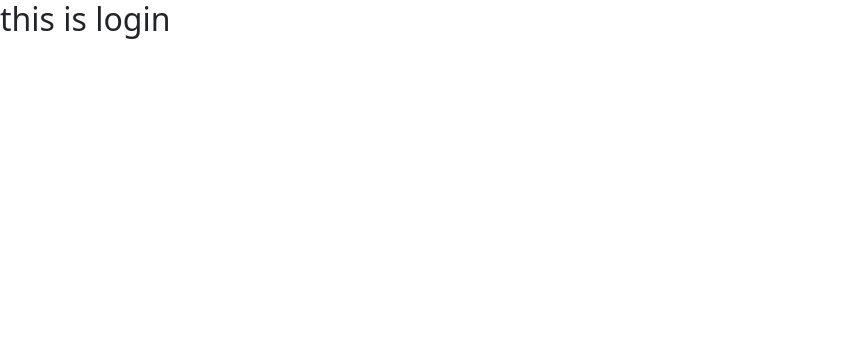
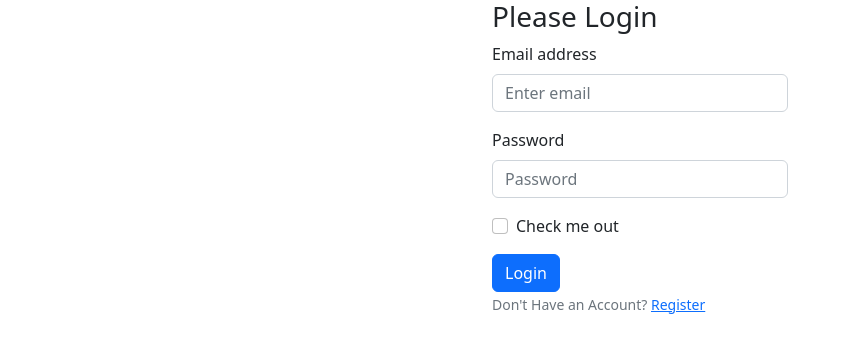
Before and after one commit to JubaYer0307/Master-Chef-Client, a React (Vite) app: page /login in a window 1280 px wide. Shown: the top 352 px of the page, without its empty margins (0-851 px from the left). Built offline with nearby package versions, Linux system fonts and the light colour scheme.

Commit message:
login form

```diff
--- a/src/Pages/Login/Login/Login.jsx
+++ b/src/Pages/Login/Login/Login.jsx
@@ -1,11 +1,48 @@
-import React from 'react';
+import React from "react";
+import { Container } from "react-bootstrap";
+import Button from "react-bootstrap/Button";
+import Form from "react-bootstrap/Form";
+import { Link } from "react-router-dom";
 
 const Login = () => {
-    return (
-        <div>
-            <h2>this is login</h2>
-        </div>
-    );
+  return (
+    <Container className="w-25 mx-auto">
+      <h3>Please Login</h3>
+      <Form>
+        <Form.Group className="mb-3" controlId="formBasicEmail">
+          <Form.Label>Email address</Form.Label>
+          <Form.Control
+            type="email"
+            name="email"
+            placeholder="Enter email"
+            required
+          />
+        </Form.Group>
+
+        <Form.Group className="mb-3" controlId="formBasicPassword">
+          <Form.Label>Password</Form.Label>
+          <Form.Control
+            type="password"
+            name="password"
+            placeholder="Password"
+            required
+          />
+        </Form.Group>
+
+        <Form.Group className="mb-3" controlId="formBasicCheckbox">
+          <Form.Check type="checkbox" label="Check me out" />
+        </Form.Group>
+
+        <Button variant="primary" type="submit">
+          Login
+        </Button>
+        <br />
+        <Form.Text className="text-secondary">Don't Have an Account? <Link to="/register">Register</Link> </Form.Text>
+        <Form.Text className="text-success"></Form.Text>
+        <Form.Text className="text-danger"></Form.Text>
+      </Form>
+    </Container>
+  );
 };
 
 export default Login;
--- a/src/Pages/Login/Register/Register.jsx
+++ b/src/Pages/Login/Register/Register.jsx
@@ -3,7 +3,7 @@
 const Register = () => {
     return (
         <div>
-            <h2>register</h2>
+            <h2>Register</h2>
         </div>
     );
 };
```
